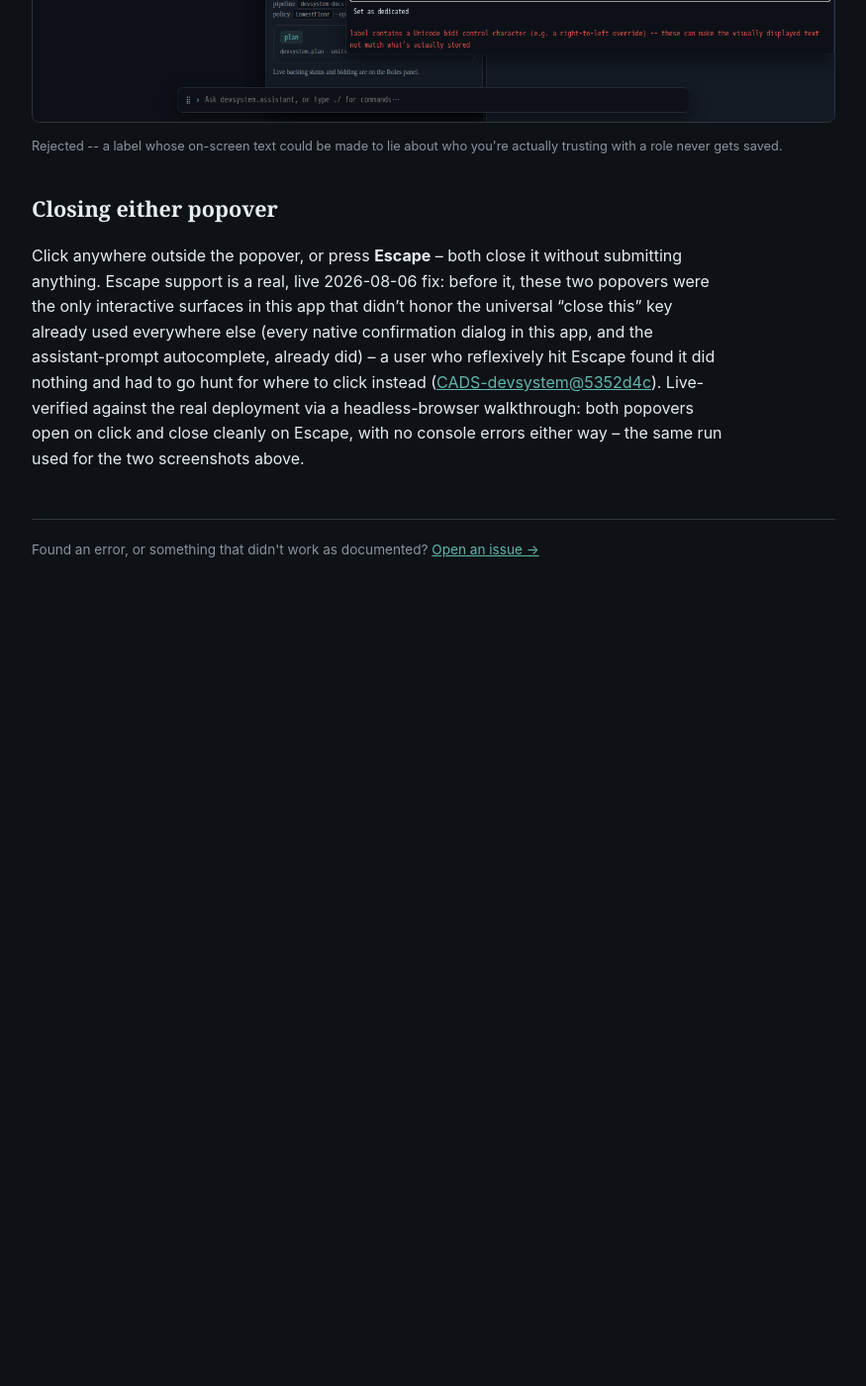
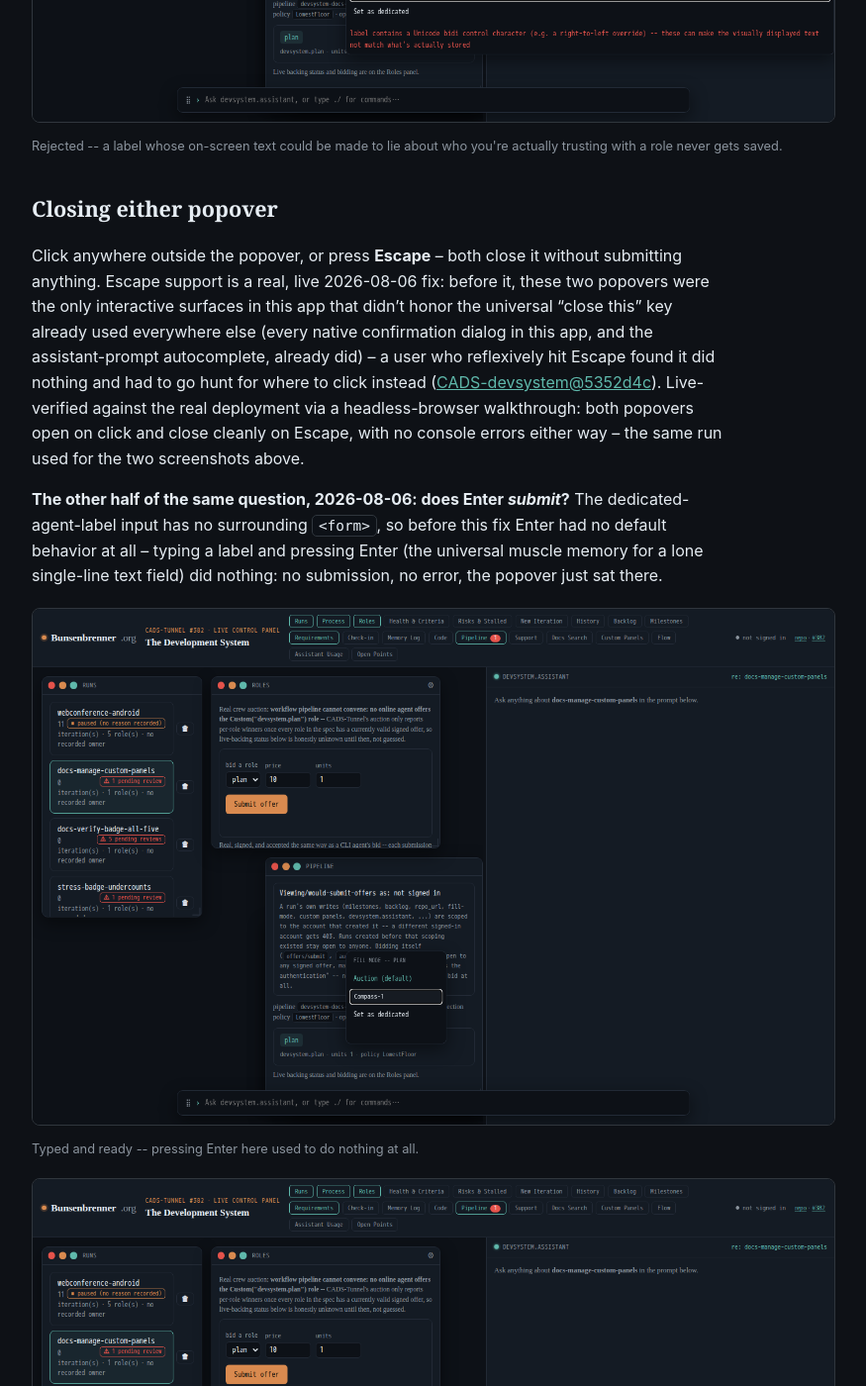
Before and after one commit to scimbe/CADS-devsystem-docs, a Jekyll site: the page built from _how-to/set-auto-refresh-and-fill-mode.md, in a window 1280 px wide and 1400 px high, scrolled down 3368 px. Shown: the whole window at 99% size, without its empty margins (322-1197 px from the left). Built offline with Jekyll 4.4.1, drawn with Linux system fonts in a browser that asks for light colours; before the commit the page ends 3998 px from its top, so only the background shows below that; some of the changed text lies outside the part shown.

Commit message:
how-to: document the fill-mode Enter-to-submit fix with real screenshots
Live-captured both: the popover with a label typed but not yet
submitted, and the same popover closed after pressing Enter -- real
proof the server state actually changed (CADS-devsystem@bfb2aee). The
other half of the Escape-to-close fix documented right above it.

Co-Authored-By: Claude Sonnet 5 <noreply@anthropic.com>
Claude-Session: https://claude.ai/code/session_018FkngvdKnmVcAT84EZe7Ur

```diff
--- a/_how-to/set-auto-refresh-and-fill-mode.md
+++ b/_how-to/set-auto-refresh-and-fill-mode.md
@@ -78,3 +78,22 @@ hunt for where to click instead
 against the real deployment via a headless-browser walkthrough: both popovers open on click and
 close cleanly on Escape, with no console errors either way -- the same run used for the two
 screenshots above.
+
+**The other half of the same question, 2026-08-06: does Enter *submit*?** The dedicated-agent-label
+input has no surrounding `<form>`, so before this fix Enter had no default behavior at all -- typing
+a label and pressing Enter (the universal muscle memory for a lone single-line text field) did
+nothing: no submission, no error, the popover just sat there.
+
+<figure>
+<img src="{{ '/assets/img/howto-panel-controls/05-enter-before-submit.png' | relative_url }}" alt="The fill-mode popover with 'Compass-1' typed into the dedicated-agent-label field, popover still open">
+<figcaption>Typed and ready -- pressing Enter here used to do nothing at all.</figcaption>
+</figure>
+
+<figure>
+<img src="{{ '/assets/img/howto-panel-controls/06-enter-after-submit.png' | relative_url }}" alt="The same Roles panel after pressing Enter, the fill-mode popover now closed">
+<figcaption>After Enter: the popover closes and the role is really set as dedicated, the same as clicking "Set as dedicated" directly.</figcaption>
+</figure>
+
+Fixed by wiring Enter to the same submit path the button already uses, including its "label
+required" validation
+([CADS-devsystem@bfb2aee](https://github.com/scimbe/CADS-devsystem/commit/bfb2aee)).
```
Also changed, not shown: assets/img/howto-panel-controls/05-enter-before-submit.png (added), assets/img/howto-panel-controls/06-enter-after-submit.png (added).
